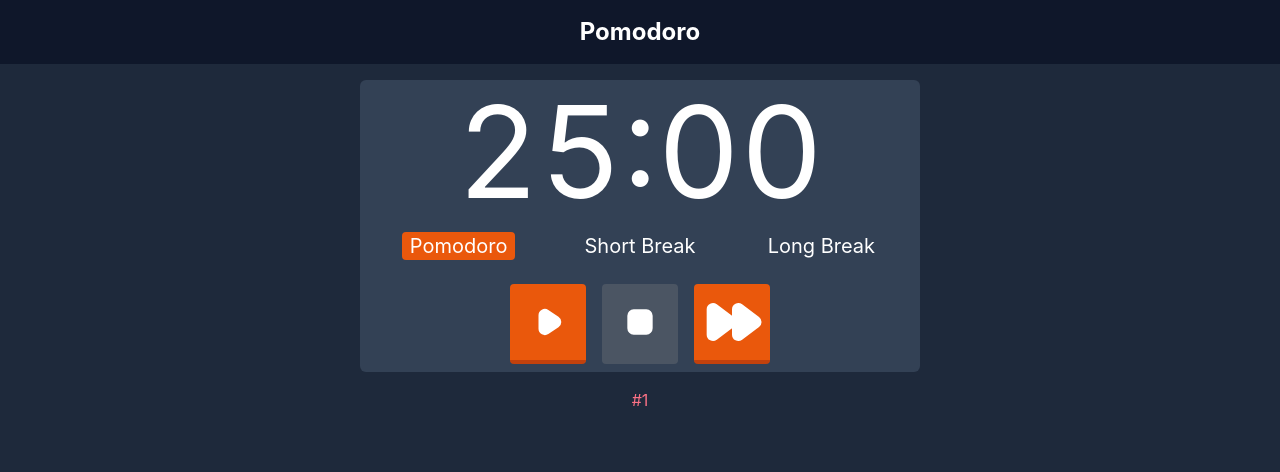
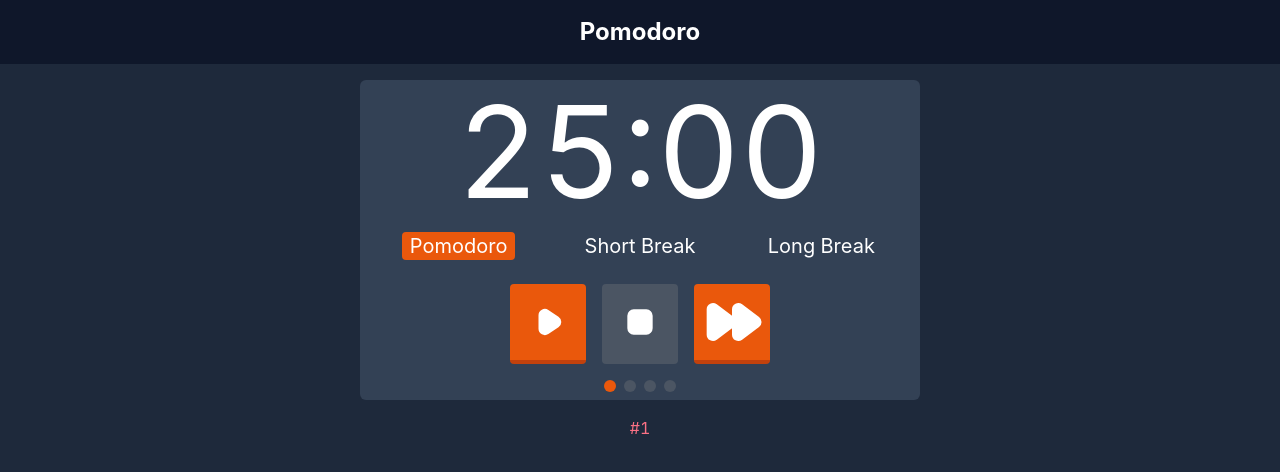
Before and after one commit to T410/pomodoro, a React (Create React App) app: page / in a window 1280 px wide. Shown: the top 472 px of the page. Built offline with nearby package versions, Linux system fonts and the light colour scheme.

Commit message:
Add bubbles to represent how many pomodoros left for long break

```diff
--- a/src/App.tsx
+++ b/src/App.tsx
@@ -2,7 +2,7 @@ import { Nav, Pomodoro, Info } from "components";
 
 function App() {
 	return (
-		<div className="h-screen w-full grid grid-rows-auto-1 justify-items-center">
+		<div className="h-screen w-full grid grid-rows-auto-1 justify-items-center tabular-nums">
 			<Nav />
 			<div className="w-full md:w-2/3 max-w-xl flex flex-col justify-start items-center px-2">
 				<Pomodoro />
--- a/src/components/Pomodoro/Pomodoro.tsx
+++ b/src/components/Pomodoro/Pomodoro.tsx
@@ -1,6 +1,6 @@
 import { useEffect, useState } from "react";
 import { Audio } from "components";
-import { TimeControls, Timer, StateControls } from "features";
+import { TimeControls, Timer, StateControls, ModBubbles } from "features";
 import { useAppDispatch, useAppSelector } from "app/hooks";
 
 import { setConfig } from "features/config/configSlice";
@@ -33,6 +33,7 @@ function Pomodoro() {
 			<Timer onNext={onNext} />
 			<StateControls />
 			<TimeControls onNext={onNext} />
+			<ModBubbles />
 		</div>
 	);
 }
--- /dev/null
+++ b/src/features/control/ModBubbles.tsx
@@ -0,0 +1,25 @@
+import { useAppSelector } from "app/hooks";
+
+function Bubbles({ count, currentIndex }: { count: number; currentIndex: number }) {
+	let bubbles = [];
+	let modValue = (currentIndex - 1) % count;
+	for (let i = 0; i < count; i++) {
+		let className = "w-3 h-3 rounded-full border-white";
+		if (i === modValue) {
+			className += " bg-orange-600";
+		} else if (i < modValue) {
+			className += " bg-green-600";
+		} else {
+			className += " bg-gray-600";
+		}
+		bubbles.push(<div key={i} className={className}></div>);
+	}
+	return <div className="flex flex-row justify-center text-xs space-x-2">{bubbles}</div>;
+}
+
+export default function ModBubbles() {
+	const totalPomodoroCount = useAppSelector((state) => state.config.pomodorosBeforeLongBreak);
+	const pomodoroCount = useAppSelector((state) => state.control.pomodoroCount);
+
+	return <div>{<Bubbles count={totalPomodoroCount} currentIndex={pomodoroCount} />}</div>;
+}
--- a/src/features/index.ts
+++ b/src/features/index.ts
@@ -1,10 +1,11 @@
 import Timer from "features/timer/Timer";
 import TimeControls from "features/control/TimeControls";
 import StateControls from "features/control/StateControls";
+import ModBubbles from "./control/ModBubbles";
 
 import configReducer from "features/config/configSlice";
 import controlReducer from "features/control/controlSlice";
 import timerReducer from "features/timer/timerSlice";
 
-export { Timer, StateControls, TimeControls };
+export { Timer, StateControls, TimeControls, ModBubbles };
 export { timerReducer, configReducer, controlReducer };
--- a/src/features/timer/Timer.tsx
+++ b/src/features/timer/Timer.tsx
@@ -46,7 +46,7 @@ function Timer({ onNext }: { onNext: () => void }) {
 	}, [time]);
 
 	return (
-		<h1 className="text-8xl md:text-9xl tabular-nums" ref={timeRef}>
+		<h1 className="text-8xl md:text-9xl" ref={timeRef}>
 			{calculateTime(timer)}
 		</h1>
 	);
--- a/tailwind.config.js
+++ b/tailwind.config.js
@@ -6,6 +6,12 @@ module.exports = {
 				"auto-1": "auto 1fr",
 				custom: "1fr 1fr 2fr",
 			},
+			fontSize: {
+				xxs: ".5rem",
+			},
+			border: {
+				1: "1px solid",
+			},
 		},
 	},
 	plugins: [],
```
